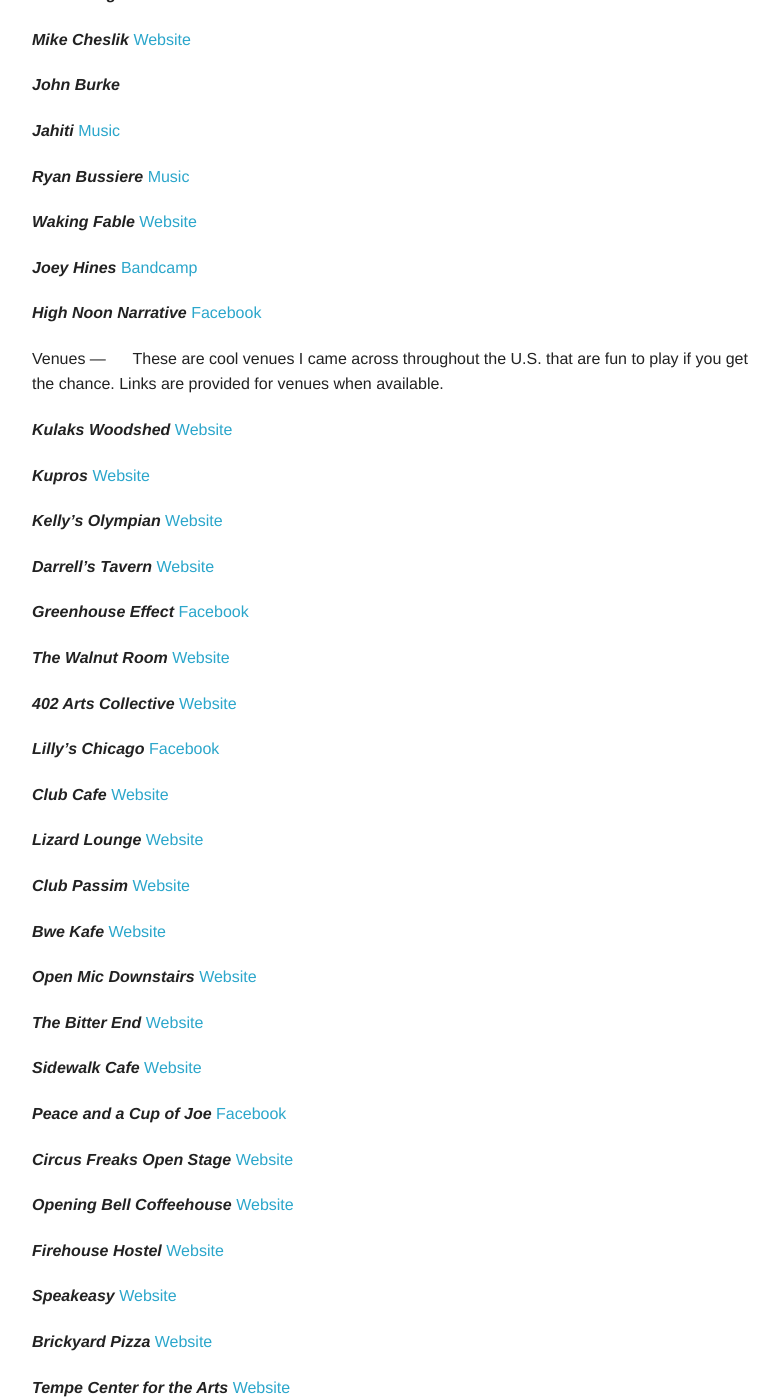
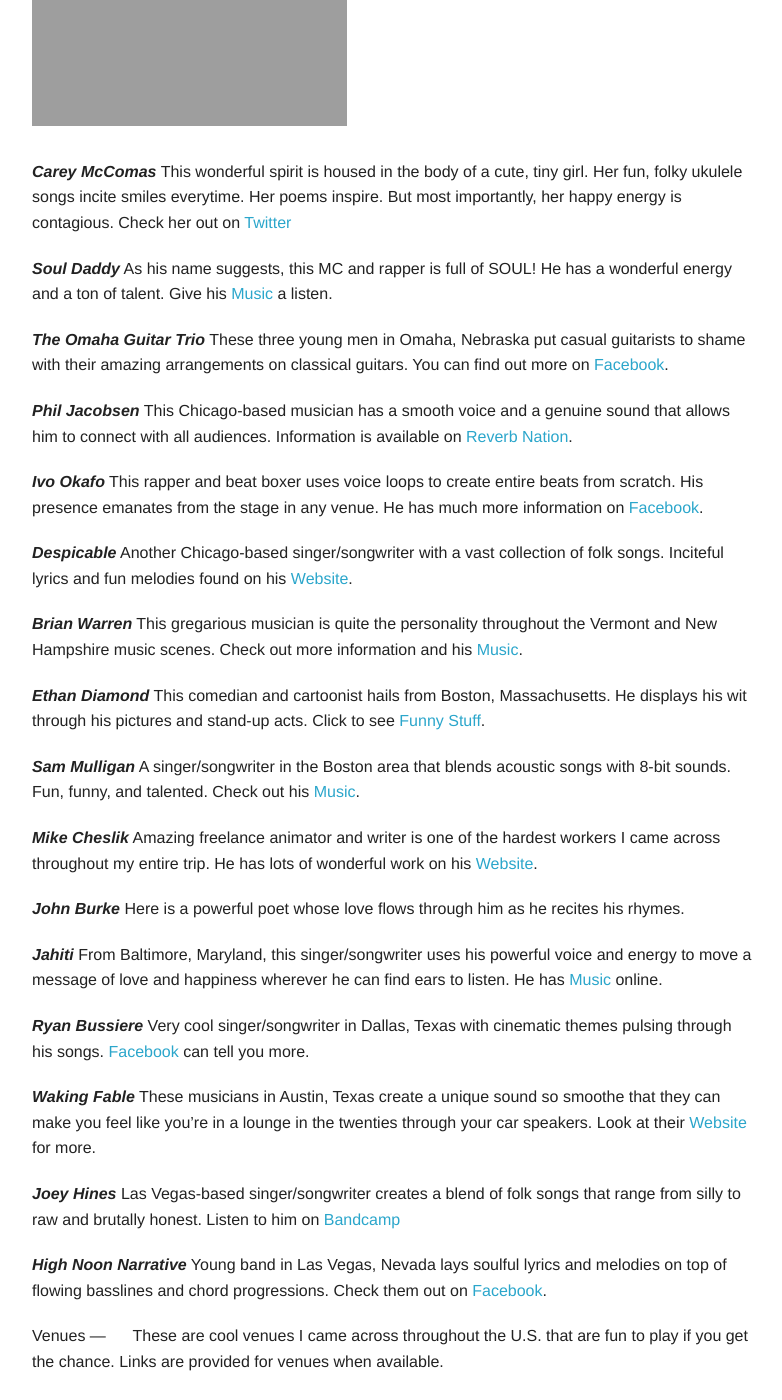
Before and after one commit to atrivialhero/atrivialhero.github.io, a Jekyll site: the page built from love.md, in a window 1280 px wide and 1400 px high, scrolled down 1322 px. Shown: the whole window, without its empty margins (373-1155 px from the left). Built offline with Jekyll 4.4.1, drawn with Linux system fonts in a browser that asks for light colours; some web fonts are replaced; Markdown is read by kramdown in place of the engine named in the settings; some of the changed text lies outside the part shown; grey boxes are pictures that could not be loaded.

Commit message:
Update love.md

```diff
--- a/love.md
+++ b/love.md
@@ -25,60 +25,66 @@
 These crafty sisters from Las Vegas, Nevada create fun, original accessories for people and pets! For people looking for unique style or gifts, they "promise you like!" Check out <a href="https://www.etsy.com/shop/ilikeilikedesigns">iLike iLike Designs</a>!
 
 ***Noah the Wordsmith***
-<a href="http://noahthewordsmith.bandcamp.com/releases">Music</a>
+This rapper/spoken-word poet from Southern California surprises with his thought provoking lyrics and natural flow. <a href="http://noahthewordsmith.bandcamp.com/releases">Music</a> can be found online.
 
 ***Peter and the Tribe***
-<a href="http://peterandthetribe.bandcamp.com/releases">Music</a>
+This three-piece band from Seattle, Washington provides a robust and soulful sound in live performances despite such a small lineup. Check out their info and <a href="http://peterandthetribe.bandcamp.com/releases">Music</a>.
 
 ***RJ Walker***
-<a href="http://rjwalker.bandcamp.com">Poetry</a>
+This poet is heavily involved in the slam scene in SLC as well as other areas. He has <a href="http://rjwalker.bandcamp.com">Poetry</a> available online.
+<iframe width="315" height="177" src="https://www.youtube.com/embed/8vpAIc3n-zE" frameborder="0" allowfullscreen></iframe>
+
+***Gray Thomas***
+Honestly, the best poem I have ever seen performed. Ever.
+<iframe width="315" height="177" src="https://www.youtube.com/embed/j_CSzwf5ww0" frameborder="0" allowfullscreen></iframe>
 
 ***Carey McComas***
-<a href="https://twitter.com/c_scribble">Twitter</a>
+This wonderful spirit is housed in the body of a cute, tiny girl. Her fun, folky ukulele songs incite smiles everytime. Her poems inspire. But most importantly, her happy energy is contagious. Check her out on <a href="https://twitter.com/c_scribble">Twitter</a>
 
 ***Soul Daddy***
-<a href="http://www.souldaddymusic.com">Music</a>
+As his name suggests, this MC and rapper is full of SOUL! He has a wonderful energy and a ton of talent. Give his <a href="http://www.souldaddymusic.com">Music</a> a listen.
 
 ***The Omaha Guitar Trio***
-<a href="https://www.facebook.com/OmahaGuitarTrio">Facebook</a>
+These three young men in Omaha, Nebraska put casual guitarists to shame with their amazing arrangements on classical guitars. You can find out more on <a href="https://www.facebook.com/OmahaGuitarTrio">Facebook</a>.
 
 ***Phil Jacobsen***
-<a href="http://www.reverbnation.com/philjacobson">Reverb Nation</a>
+This Chicago-based musician has a smooth voice and a genuine sound that allows him to connect with all audiences. Information is available on <a href="http://www.reverbnation.com/philjacobson">Reverb Nation</a>.
 
 ***Ivo Okafo***
-<a href="https://www.facebook.com/ivookafo">Facebook</a>
+This rapper and beat boxer uses voice loops to create entire beats from scratch. His presence emanates from the stage in any venue. He has much more information on <a href="https://www.facebook.com/ivookafo">Facebook</a>.
 
 ***Despicable***
-<a href="http://www.despicablemusic.org">Website</a>
+Another Chicago-based singer/songwriter with a vast collection of folk songs. Inciteful lyrics and fun melodies found on his <a href="http://www.despicablemusic.org">Website</a>.
 
 ***Brian Warren***
-<a href="http://fandalism.com/baw409">Music</a>
+This gregarious musician is quite the personality throughout the Vermont and New Hampshire music scenes. Check out more information and his <a href="http://fandalism.com/baw409">Music</a>.
 
 ***Ethan Diamond***
-<a href="http://diamondcomedy.com">Funny Stuff</a>
+This comedian and cartoonist hails from Boston, Massachusetts. He displays his wit through his pictures and stand-up acts. Click to see <a href="http://diamondcomedy.com">Funny Stuff</a>.
 
 ***Sam Mulligan***
-<a href="http://www.sammulligan.com">Music</a>
+A singer/songwriter in the Boston area that blends acoustic songs with 8-bit sounds. Fun, funny, and talented. Check out his <a href="http://www.sammulligan.com">Music</a>.
 
 ***Mike Cheslik***
-<a href="http://mikecheslik.com">Website</a>
+Amazing freelance animator and writer is one of the hardest workers I came across throughout my entire trip. He has lots of wonderful work on his <a href="http://mikecheslik.com">Website</a>.
 
 ***John Burke***
+Here is a powerful poet whose love flows through him as he recites his rhymes.
 
 ***Jahiti***
-<a href="http://www.jahitiworld.com">Music</a>
+From Baltimore, Maryland, this singer/songwriter uses his powerful voice and energy to move a message of love and happiness wherever he can find ears to listen. He has <a href="http://www.jahitiworld.com">Music</a> online.
 
 ***Ryan Bussiere***
-<a href="https://www.facebook.com/BussiereMusic">Music</a>
+Very cool singer/songwriter in Dallas, Texas with cinematic themes pulsing through his songs. <a href="https://www.facebook.com/BussiereMusic">Facebook</a> can tell you more.
 
 ***Waking Fable***
-<a href="http://www.wakingfable.com">Website</a>
+These musicians in Austin, Texas create a unique sound so smoothe that they can make you feel like you're in a lounge in the twenties through your car speakers. Look at their <a href="http://www.wakingfable.com">Website</a> for more.
 
 ***Joey Hines***
-<a href="http://joeyhines.bandcamp.com">Bandcamp</a>
+Las Vegas-based singer/songwriter creates a blend of folk songs that range from silly to raw and brutally honest. Listen to him on <a href="http://joeyhines.bandcamp.com">Bandcamp</a>
 
 ***High Noon Narrative***
-<a href="https://www.facebook.com/highnoonnarrative">Facebook</a>
+Young band in Las Vegas, Nevada lays soulful lyrics and melodies on top of flowing basslines and chord progressions. Check them out on <a href="https://www.facebook.com/highnoonnarrative">Facebook</a>.
 
 <a name="Venues"></a>
 Venues
```
